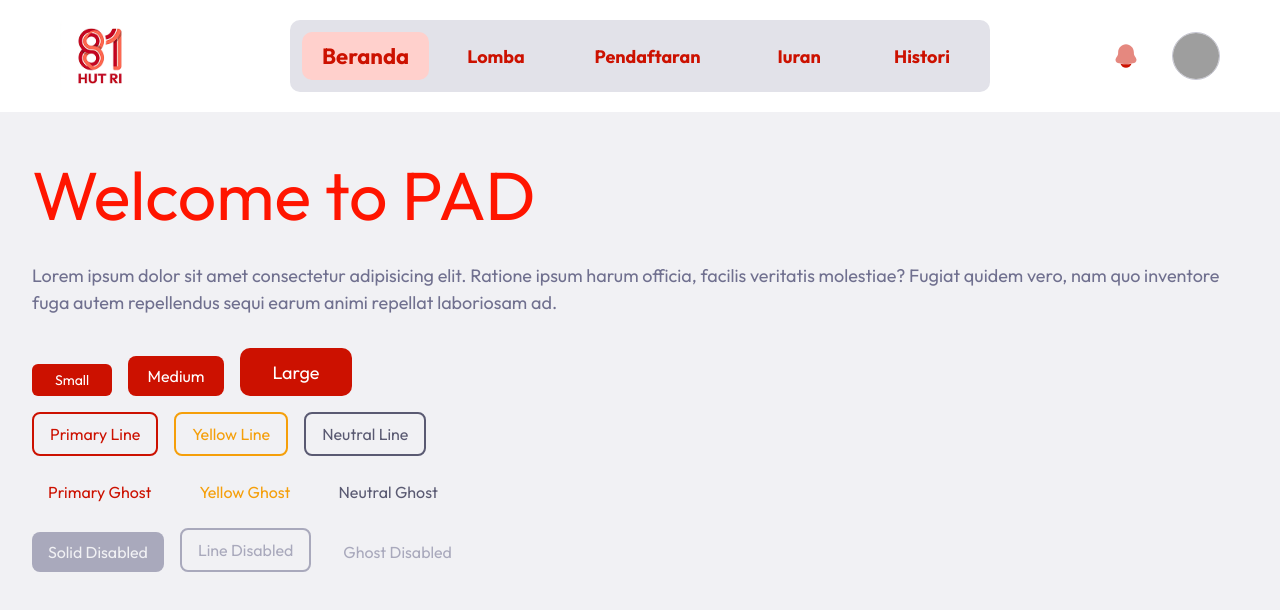
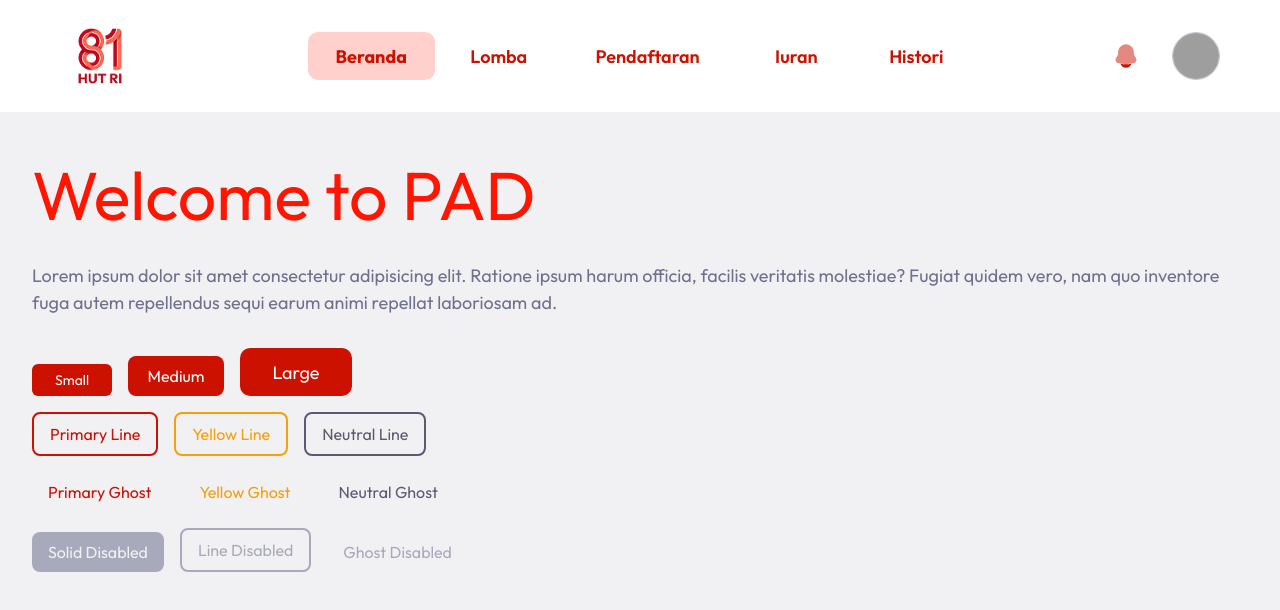
Before and after one commit to GayuhmA/pad-1, a Next.js app: page / in a window 1280 px wide. Shown: the top 610 px of the page. Built offline with nearby package versions, Linux system fonts and the light colour scheme; grey boxes are pictures that could not be loaded.

Commit message:
fix: remove item navbar container

```diff
--- a/src/components/Navbar.tsx
+++ b/src/components/Navbar.tsx
@@ -30,12 +30,13 @@ export function Navbar() {
               width={80}
               height={80}
               className="h-20 w-auto object-contain"
+              priority
             />
           </Link>
         </div>
 
         {/* Nav Items */}
-        <div className="hidden lg:flex w-175 h-18 bg-neutral-100 rounded-[10px] items-center justify-between px-3 shrink-0">
+        <div className="hidden lg:flex items-center gap-2 shrink-0">
           {navItems.map((item) => {
             const isActive = pathname === item.href;
             return isActive ? (
@@ -48,7 +49,7 @@ export function Navbar() {
                 className="bg-primary-100! text-primary-600! relative overflow-hidden"
               >
                 <span className="text-h7! font-bold invisible" aria-hidden="true">{item.name}</span>
-                <span className="absolute inset-0 flex items-center justify-center text-h7! font-bold">{item.name}</span>
+                <span className="absolute inset-0 flex items-center justify-center text-body-1! font-bold">{item.name}</span>
               </Button>
             ) : (
               <Button
@@ -60,7 +61,7 @@ export function Navbar() {
                 className="text-primary-600! hover:bg-primary-10! relative overflow-hidden"
               >
                 <span className="text-h7! font-bold invisible" aria-hidden="true">{item.name}</span>
-                <span className="absolute inset-0 flex items-center justify-center text-body-1! font-bold transition-all">{item.name}</span>
+                <span className="absolute inset-0 flex items-center justify-center text-body-1! font-semibold transition-all">{item.name}</span>
               </Button>
             );
           })}
@@ -73,7 +74,7 @@ export function Navbar() {
           </button>
           <button className="w-12 h-12 rounded-full border border-neutral-200 overflow-hidden bg-white flex items-center justify-center shrink-0">
             <Image
-              src="https://api.dicebear.com/7.x/avataaars/svg?seed=Felix&backgroundColor=F1F1F4"
+              src="https://placecats.com/neo/100/100"
               alt="Profile"
               width={48}
               height={48}
```
